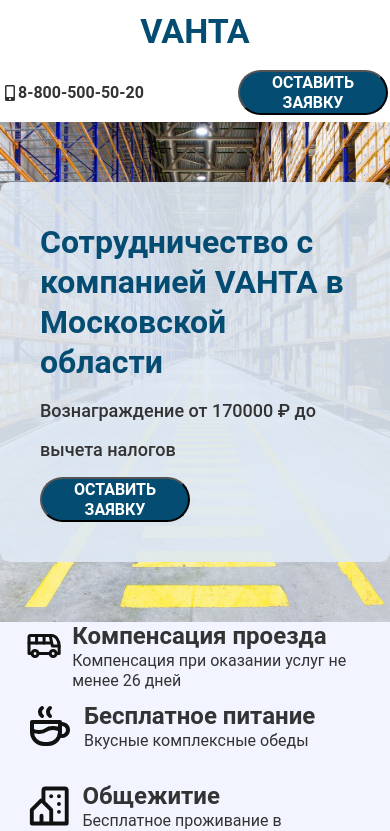
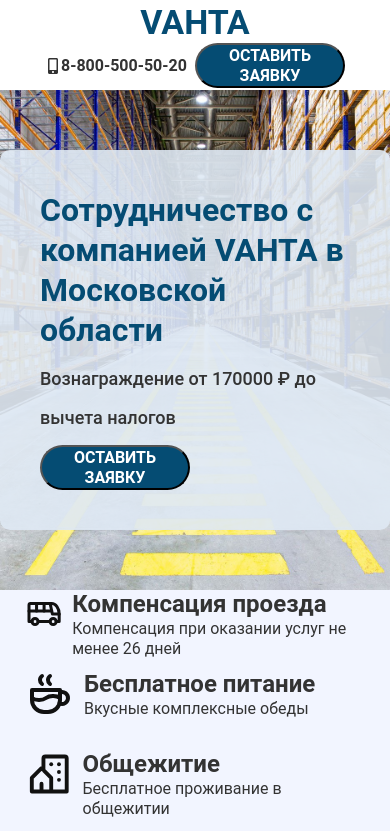
Before and after one commit to Zhybuliou/vahta, a React (Vite) app: page / in a window 390 px wide. Shown: the top 831 px of the page. Built offline with nearby package versions, Linux system fonts and the light colour scheme.

Commit message:
feat: fix menu

```diff
--- a/src/scss/header.scss
+++ b/src/scss/header.scss
@@ -47,4 +47,13 @@
     .header-content {
       justify-content: center;
     }
+    .header-menu{
+        width: 300px;
+    }
+    .header-menu{
+        height: 100%;
+    }
+    .header{
+        height: 100%;
+    }
   }
```
